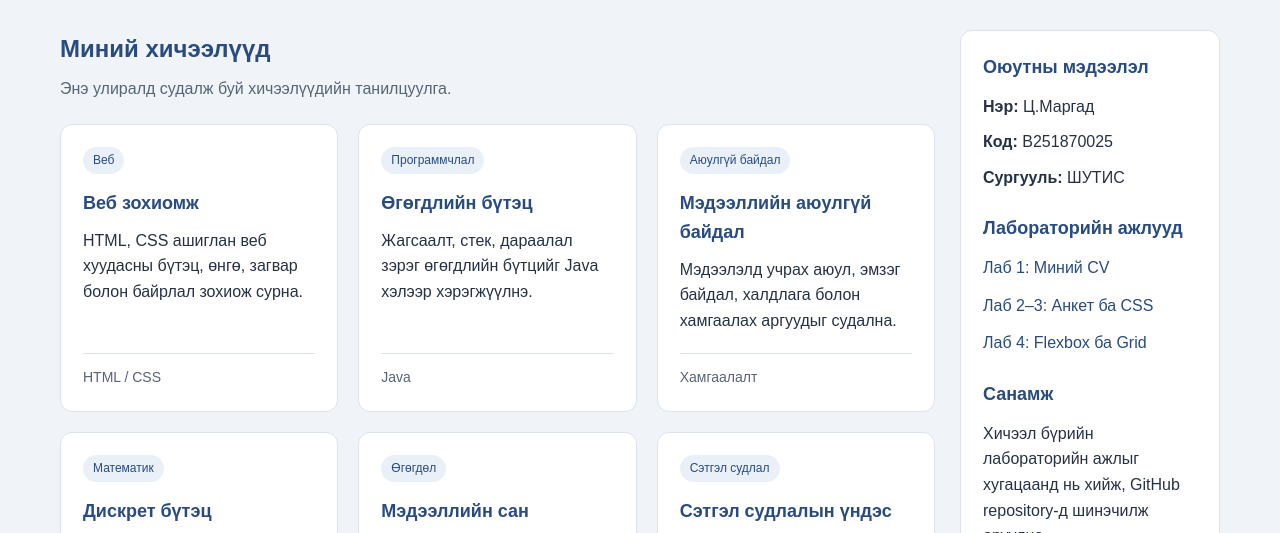
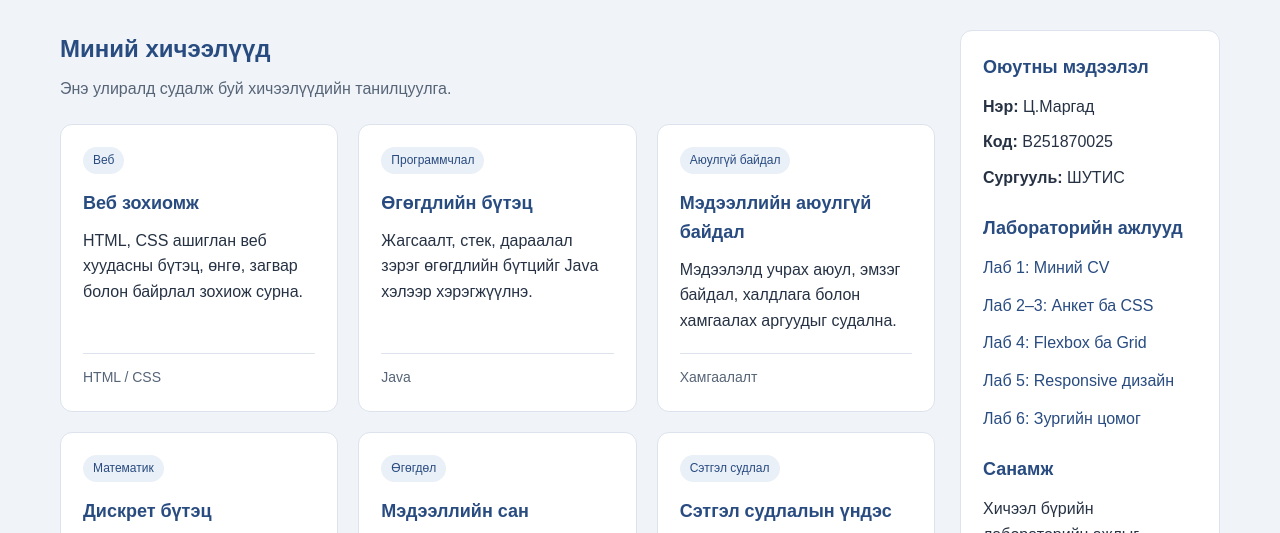
Before and after one commit to mrgd0913/web-development-lab, a plain HTML site: page lab4/index.html in a window 1280 px wide. Shown: the part 210-743 px from the top of the page. Drawn offline with Linux system fonts and the light colour scheme.

Commit message:
Update index.html

```diff
--- a/lab4/index.html
+++ b/lab4/index.html
@@ -109,6 +109,8 @@
                     <li><a href="../lab 1/index.html">Лаб 1: Миний CV</a></li>
                     <li><a href="../lab02,3/index.html">Лаб 2–3: Анкет ба CSS</a></li>
                     <li><a href="index.html">Лаб 4: Flexbox ба Grid</a></li>
+                    <li><a href="../lab5/index.html">Лаб 5: Responsive дизайн</a></li>
+                    <li><a href="../lab6/index.html">Лаб 6: Зургийн цомог</a></li>
                 </ul>
             </section>
 
```
